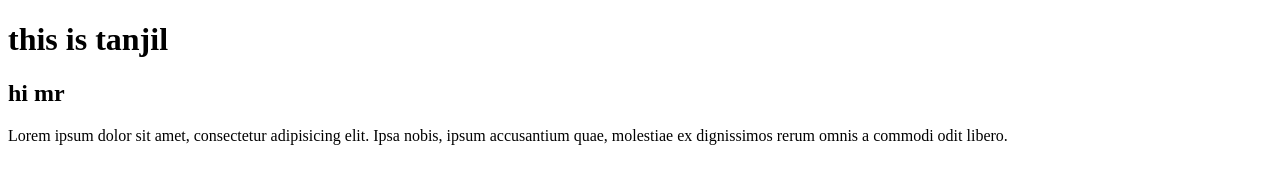
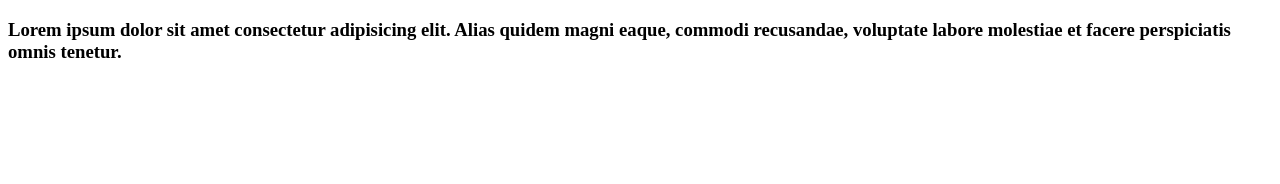
Before and after one commit to trmtanjil/secondproject, a plain HTML site: page index.html in a window 1280 px wide. Drawn offline with Linux system fonts and the light colour scheme.

Commit message:
fist commit

```diff
--- a/index.html
+++ b/index.html
@@ -6,8 +6,6 @@
     <title>Document</title>
 </head>
 <body>
-    <h1>this is tanjil</h1>
-   <h2>hi mr</h2>
-    <p>Lorem ipsum dolor sit amet, consectetur adipisicing elit. Ipsa nobis, ipsum accusantium quae, molestiae ex dignissimos rerum omnis a commodi odit libero.</p>
+<h3>Lorem ipsum dolor sit amet consectetur adipisicing elit. Alias quidem magni eaque, commodi recusandae, voluptate labore molestiae et facere perspiciatis omnis tenetur.</h3>
 </body>
 </html>
```
